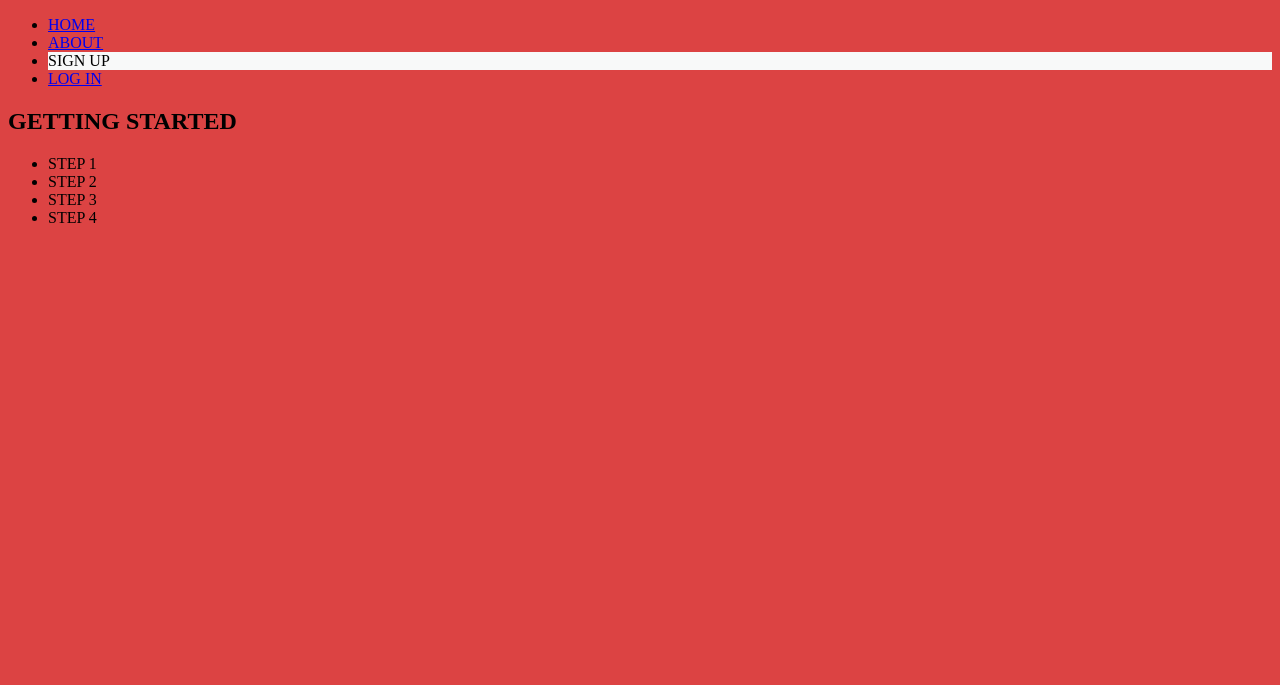
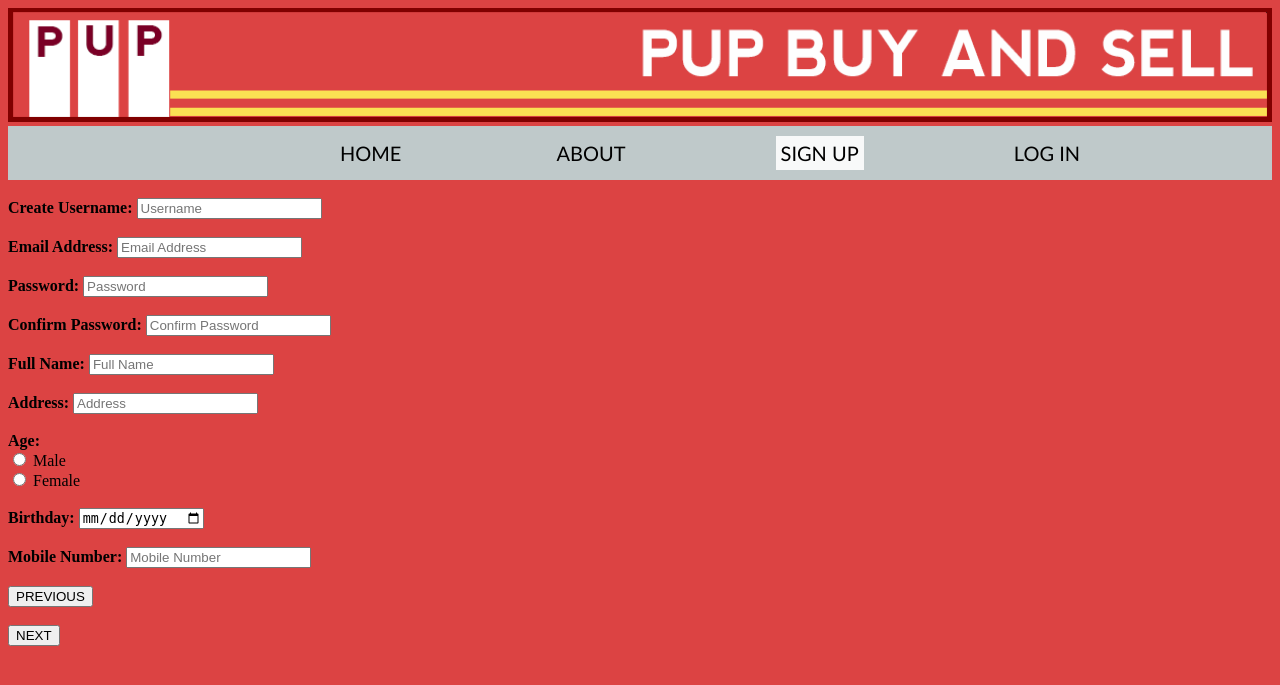
Before and after one commit to kllclcn/kthcrlkmbrlyrn, a CodeIgniter app: page /database/index.php/home/Signup in a window 1280 px wide. Shown: the top 685 px of the page. Run offline with CodeIgniter, Linux system fonts and the light colour scheme.

Commit message:
signup.php

```diff
--- a/application/views/Home/signup.php
+++ b/application/views/Home/signup.php
@@ -12,6 +12,9 @@
 
 <head>
 	<title> PUP Buy and Sell </title>
+	<link rel="icon" href="<?php echo base_url(); ?>images/pupseal.png">
+	<link rel="stylesheet" href="<?php echo base_url(); ?>css/designsignup.css">
+	<img src="<?php echo base_url(); ?>images/main.png" alt="Background" style='width: 100%;'/>
 
 </head>
 
@@ -22,14 +25,10 @@
   		<li><a href="home.html">HOME</a></li>
   		<li><a href="about.html" >ABOUT</a></li>
   		<li style="color: #000; background-color: #f8f9f9;">SIGN UP</li>
-  		<li><a href="login.html" >LOG IN</a></li>
+  		<li><a href="login" >LOG IN</a></li>
 	</ul>
 	</div>
 
-
-	<div >
-		<h2 id="gs">GETTING STARTED</h2>
-	</div>
 
 	<ul class="ul2">
   		<li>STEP 1</li>
@@ -38,7 +37,48 @@
   		<li>STEP 4</li>
 	</ul>
 
+	<div id="steps" >
 
+		<form id="step1">
+			<div class="container">
+				<label id="sulbl"><b>Create Username:</b></label>
+				<input type="text" placeholder="Username" name="username" required><br/><br/>
 
+				<label id="sulbl"><b>Email Address:</b></label>
+				<input type="email" placeholder="Email Address" name="email" required><br/><br/>
+
+				<label id="sulbl"><b>Password:</b></label>
+				<input type="password" placeholder="Password" name="password" required><br/><br/>
+
+				<label id="sulbl"><b> Confirm Password:</b></label>
+				<input type="password" placeholder="Confirm Password" name="password" required><br/><br/>
+
+			</div>
+		</form>
+
+		<form id="step1">
+			<div class="container">
+				<label id="sulbl"><b>Full Name:</b></label>
+				<input type="text" placeholder="Full Name" name="fullname" required><br/><br/>
+
+				<label id="sulbl"><b>Address:</b></label>
+				<input type="text" placeholder="Address" name="address" required><br/><br/>
+
+				<label id="sulbl"><b>Age:</b></label><br/>
+				<input type="radio" name="age" value="male" required> Male<br/>
+				<input type="radio" name="age" value="female" required> Female<br/><br/>
+
+				<label id="sulbl"><b>Birthday:</b></label>
+				<input type="date" name="bdate" required><br/><br/>
+
+				<label id="sulbl"><b>Mobile Number:</b></label>
+				<input type="number" placeholder="Mobile Number" name="mobnum" required><br/><br/>
+
+				<input type="submit" name="prev1" value="PREVIOUS"><br/><br/>
+				<input type="submit" name="next2" value="NEXT"><br/><br/><br/>
+			</div>
+		</form>
+
+	</div>
 </body>
 </html>
```
